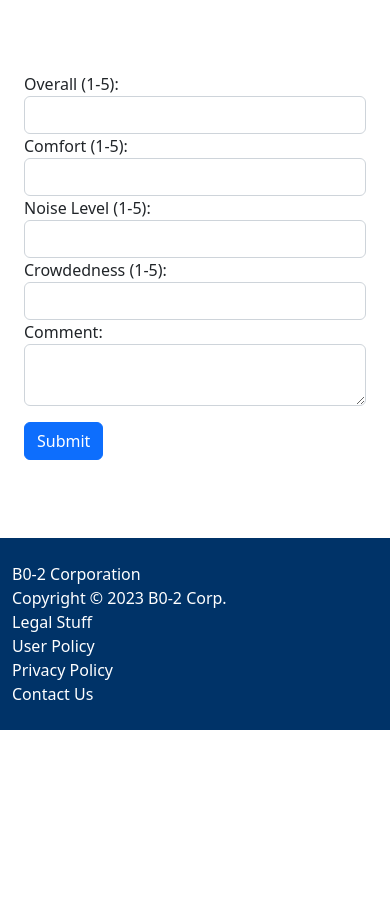
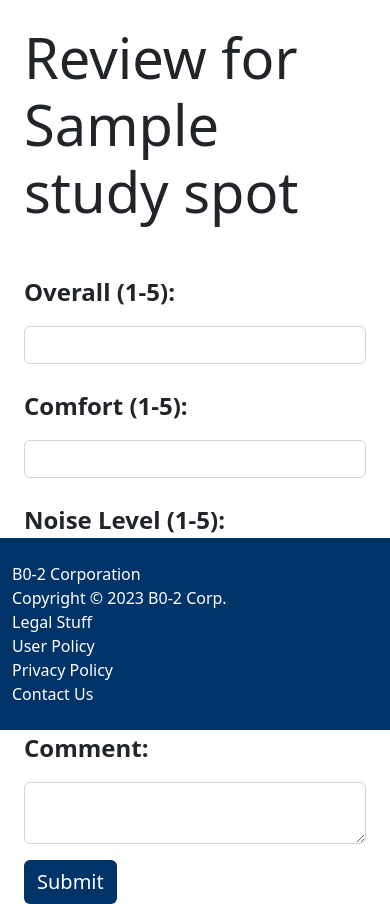
Before and after one commit to ty-donovan/studyspots, a Django app: template studyspots/templates/studyspots/study_spot_form.html in a window 390 px wide; the page is wider, and only the part inside the window is pictured. Shown: the part 114-1018 px from the top of that part. Before the commit the page ends 844 px from the top of that part, so only its background shows below. Run offline with Django 4.2, Linux system fonts and the light colour scheme; the template is opened without the code that fills it: most values are stand-ins (such as "Sample title", 1, 10 or a date in 2020); data that the repository does not hold is empty; some libraries are stand-ins or nearby versions.

Commit message:
added functionality to process reviews properly and styled pages so they work for mobile view and colors are correct. Also added button to transition for studyspot page to review page

```diff
--- a/studyspots/static/studyspots/style.css
+++ b/studyspots/static/studyspots/style.css
@@ -35,7 +35,7 @@ nav {
 }
 
 .comment-list {
-    max-height: 40vh; /* Adjust as needed */
+    max-height: 33vh; /* Adjust as needed */
     overflow-y: auto;
 }
 
@@ -44,6 +44,18 @@ nav {
     margin-bottom: 10px;
     padding: 10px;
     font-size: 1rem;
+}
+
+.review_spot_btn {
+    position: absolute;
+    top: 43%;
+    right: 0;
+    margin-right: 15px;
+}
+
+.btn {
+    background-color: #003368;
+    color: #ffffff;
 }
 
 @media (max-width: 1000px) {
@@ -84,4 +96,19 @@ nav {
         overflow-y: auto;
         width: 100%;
     }
+
+    .form-p {
+        font-size: 1.5rem;
+    }
+
+    .review_spot_btn {
+        position: absolute;
+        top: 27.5%;
+        right: 0;
+        margin-right: 15px;
+    }
+
+    .btn {
+        font-size: 1.25rem;
+    }
 }
--- a/studyspots/templates/studyspots/study_spot.html
+++ b/studyspots/templates/studyspots/study_spot.html
@@ -7,7 +7,7 @@
 <link href="https://cdn.jsdelivr.net/npm/bootstrap-icons@1.7.2/font/bootstrap-icons.css" rel="stylesheet">
 <div class="container">
     <div class="row">
-        <div class="col-md-12">
+        <div class="col-md-12" style="position: relative;">
             <ul class="list-group mt-n5">
                 <h2 class="title-text">{{ study_spot.name }}</h2>
                 <p class="home-text"><i class="bi bi-star-fill"></i> <strong>Overall:</strong> {{ study_spot.calculate_overall_rating }}</p>
@@ -16,6 +16,7 @@
                 <p class="home-text"><i class="bi bi-lamp-fill"></i> <strong>Comfort:</strong> {{ study_spot.calculate_comfort_rating }}</p>
                 <p class="home-text"><i class="bi bi-volume-up-fill"></i> <strong>Noise Level:</strong> {{ study_spot.calculate_noise_level_rating }}</p>
                 <p class="home-text"><i class="bi bi-people-fill"></i> <strong>Crowdedness:</strong> {{ study_spot.calculate_crowdedness_rating }}</p>
+                <a href="{% url 'studyspots:review_spot' location_id=location_id study_spot_id=study_spot.space_id %}" class="btn mt-3 review_spot_btn">Review this spot</a>
                 <br>
                 <h4><i class="bi bi-chat-dots-fill"></i> Comments</h4>
                 <div class="comment-list">
--- a/studyspots/templates/studyspots/study_spot_form.html
+++ b/studyspots/templates/studyspots/study_spot_form.html
@@ -6,34 +6,35 @@
 <div class="container">
     <div class="row">
         <div class="col-md-12">
+            <h2 class="title-text">Review for {{ study_spot.name }}</h2>
             <form action="{% url 'studyspots:process_review' location_id=location_id study_spot_id=study_spot_id %}" method="post" class="mt-5">
                 {% csrf_token %}
                 <div class="form-group">
-                    <label for="overall">Overall (1-5):</label>
+                    <label for="overall"><p class="form-p"><strong>Overall (1-5):</strong></p></label>
                     <input type="number" id="overall" name="overall" min="1" max="5" class="form-control" required>
                 </div>
-
+                <br>
                 <div class="form-group">
-                    <label for="comfort">Comfort (1-5):</label>
+                    <label for="comfort"><p class="form-p"><strong>Comfort (1-5):</strong></p></label>
                     <input type="number" id="comfort" name="comfort" min="1" max="5" class="form-control" required>
                 </div>
-
+                <br>
                 <div class="form-group">
-                    <label for="noise_level">Noise Level (1-5):</label>
+                    <label for="noise_level"><p class="form-p"><strong>Noise Level (1-5):</strong></p></label>
                     <input type="number" id="noise_level" name="noise_level" min="1" max="5" class="form-control" required>
                 </div>
-
+                <br>
                 <div class="form-group">
-                    <label for="crowdedness">Crowdedness (1-5):</label>
+                    <label for="crowdedness"><p class="form-p"><strong>Crowdedness (1-5):</strong></p></label>
                     <input type="number" id="crowdedness" name="crowdedness" min="1" max="5" class="form-control" required>
                 </div>
-
+                <br>
                 <div class="form-group">
-                    <label for="comment">Comment:</label>
+                    <label for="comment"><p class="form-p"><strong>Comment:</strong></p></label>
                     <textarea id="comment" name="comment" class="form-control"></textarea>
                 </div>
 
-                <input type="submit" value="Submit" class="btn btn-primary mt-3">
+                <input type="submit" value="Submit" class="btn mt-3">
             </form>
         </div>
     </div>
```
Also changed, not shown: studyspots/views.py (+6 -2 lines).
